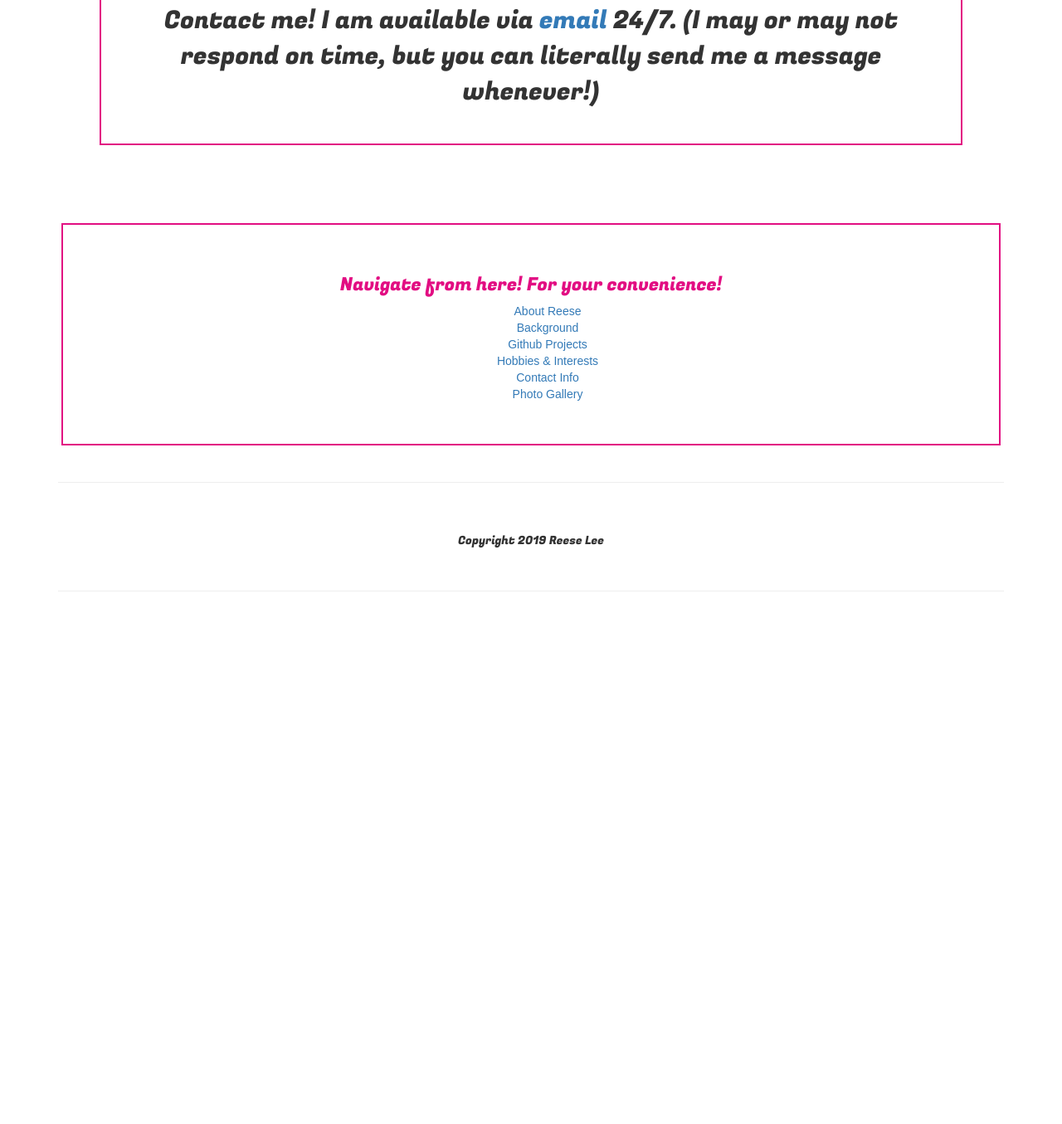
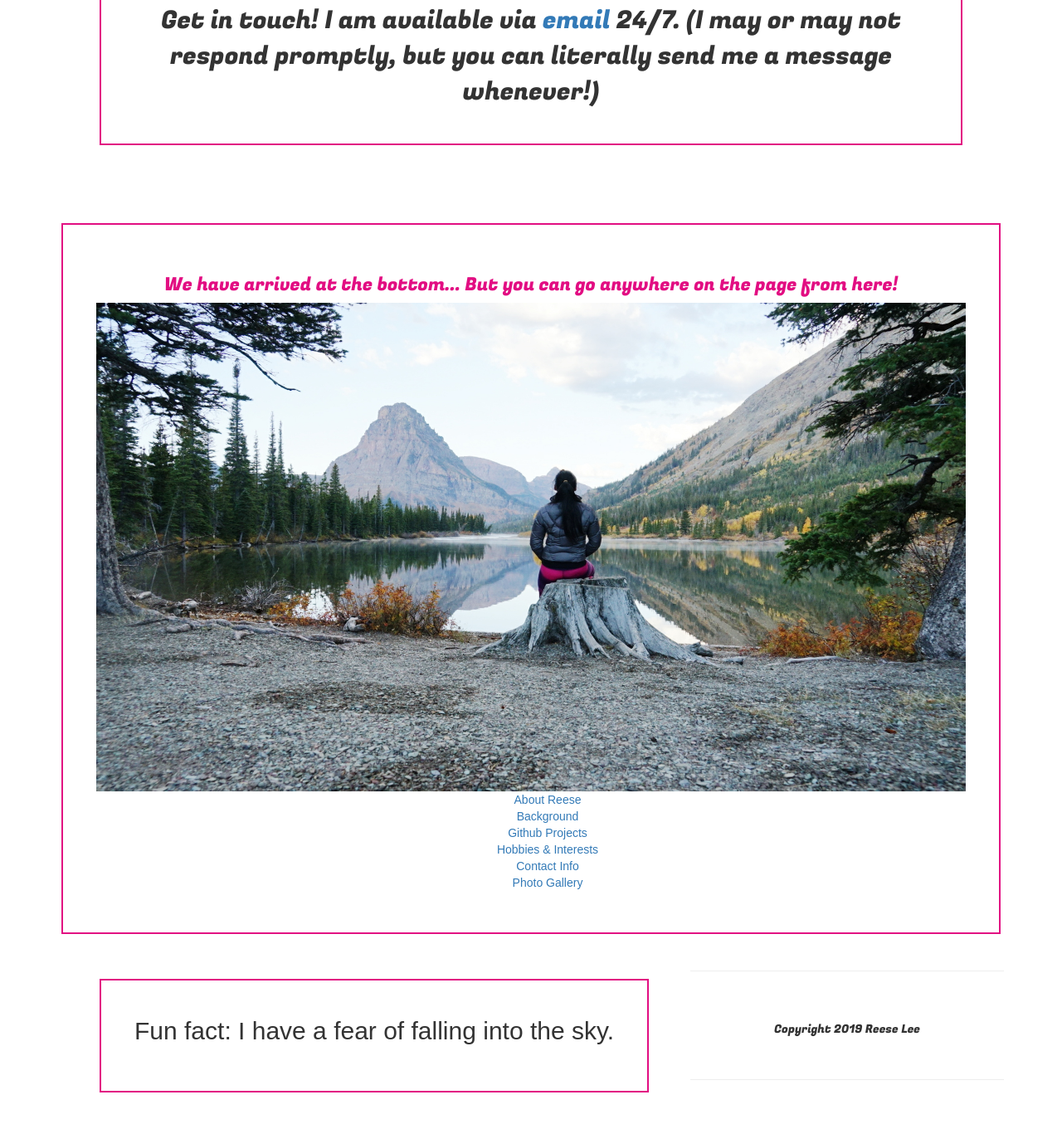
Before and after one commit to reese-lee/About-Me, a plain HTML site: page index.html in a window 1280 px wide. Shown: the part 5291-6646 px from the top of the page at 83% size. Before the commit the page ends 6024 px from the top, so only its background shows below. Drawn offline with Linux system fonts and the light colour scheme; a web font is replaced by a local one.

Commit message:
add a bonus fun box at the bottom of page with a float style

```diff
--- a/css/styles.css
+++ b/css/styles.css
@@ -7,7 +7,6 @@ header {
 #mainhead {
   font-size: 150px;
   color: #e20d82;
-
 }
 
 header.nav {
@@ -102,4 +101,12 @@ p {
   font-weight: bold;
 }
 
-/* Testing image gallery CSS */
+.rando {
+  float: left;
+  font-family: 'Fugaz One', cursive;
+  margin: 50px;
+  border: 2px solid #e20d82;
+  padding: 40px;
+  text-align: center;
+  font-size: 30px;
+}
--- a/index.html
+++ b/index.html
@@ -9,7 +9,6 @@
 
   <!-- Separation for easy reading -->
 <div class="container">
-
   <body>
     <header>
       <ul class="nav nav-tabs">
@@ -112,10 +111,10 @@
     <div class="gallery" id="gallery">
       <div class="row">
         <h2>Gallery</h2>
-        <p>I enjoy photography immensely. Here are some of my personal favorites that I've shot.</p>
+        <p>I enjoy photography immensely. Here are some of my personal favorites that I've shot in recent years.</p>
         <div class="col-md-4">
           <img src="img/gallery03.jpg" alt="Mt Hood climbers">
-          <img src="img/gallery01.jpg" alt="Reese">
+          <img src="img/gallery11.jpg" alt="Reese">
           <img src="img/gallery06.jpg" alt="Reese">
         </div>
         <div class="col-md-4">
@@ -125,7 +124,7 @@
         </div>
           <div class="col-md-4">
           <img src="img/gallery02.jpg" alt="Mt Hood climbers">
-          <img src="img/gallery11.jpg" alt="Reese">
+          <img src="img/gallery01.jpg" alt="Reese">
           <img src="img/gallery13.jpg" alt="Reese">
         </div>
       </div>
@@ -137,14 +136,15 @@
     </p>
 <!-- Contact info box -->
     <div class="contactbox">
-      <footer id="contact">Contact me! I am available via
-      <a href="mailto:reese.lee.cy@gmail.com">email</a> 24/7. (I may or may not respond on time, but you can literally send me a message whenever!)</footer>
+      <footer id="contact">Get in touch! I am available via
+      <a href="mailto:reese.lee.cy@gmail.com">email</a> 24/7. (I may or may not respond promptly, but you can literally send me a message whenever!)</footer>
     </div>
     <br>
     <br>
 <!-- Quicknav box -->
     <div class="quicknav">
-      <h3>Navigate from here! For your convenience!</h3>
+      <h3>We have arrived at the bottom... But you can go anywhere on the page from here!</h3>
+      <img class="img-responsive" src="img/reese05.jpg" alt="A picture of Reese at Glacier NP">
       <ul class="ul01">
         <li><a href=#top>About Reese</a></li>
         <li><a href="#background">Background</a></li>
@@ -153,6 +153,9 @@
         <li><a href="#contact">Contact Info</a></li>
         <li><a href="#gallery">Photo Gallery</a></li>
       </ul>
+    </div>
+    <div class="rando">
+      <p>Fun fact: I have a fear of falling into the sky.</p>
     </div>
     <br>
     <hr>
```
